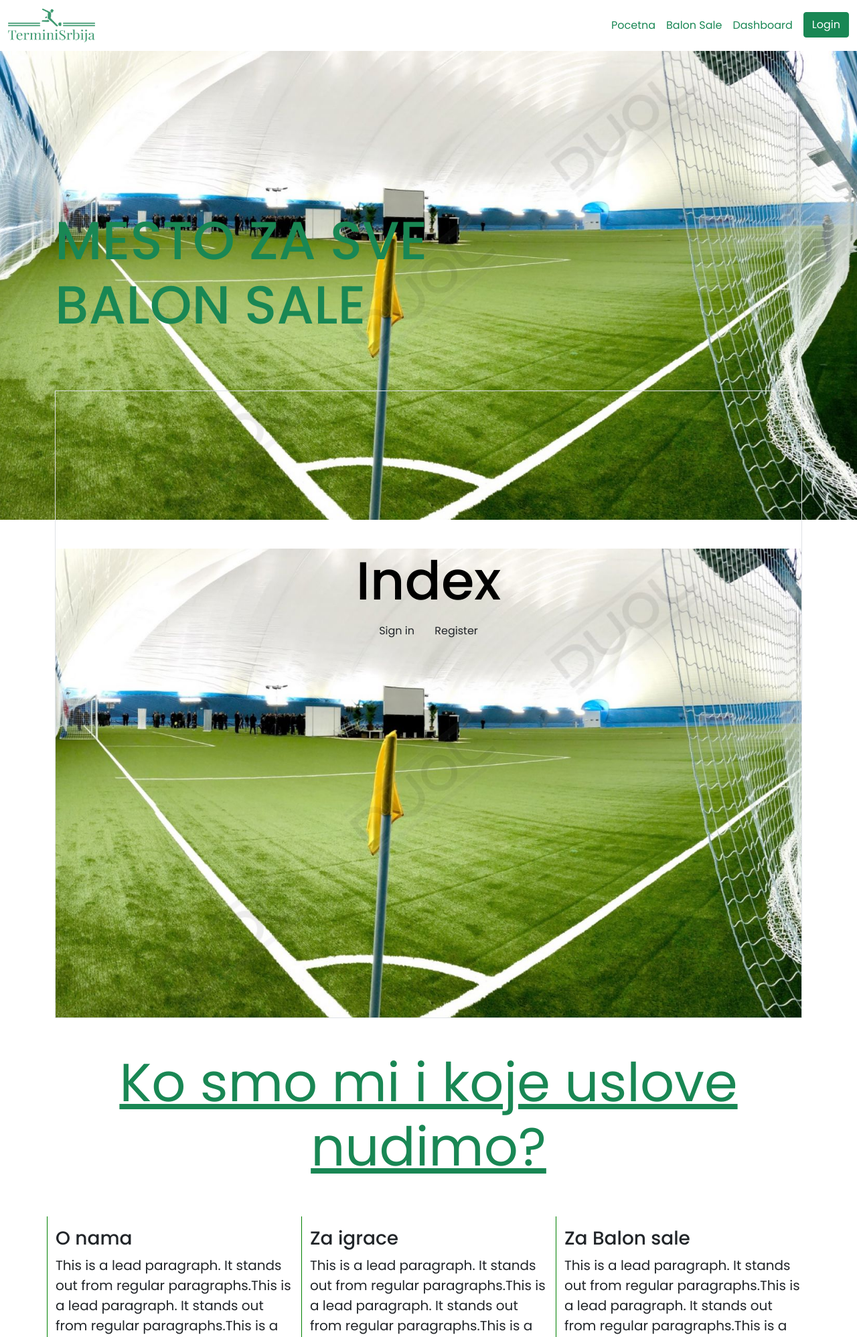
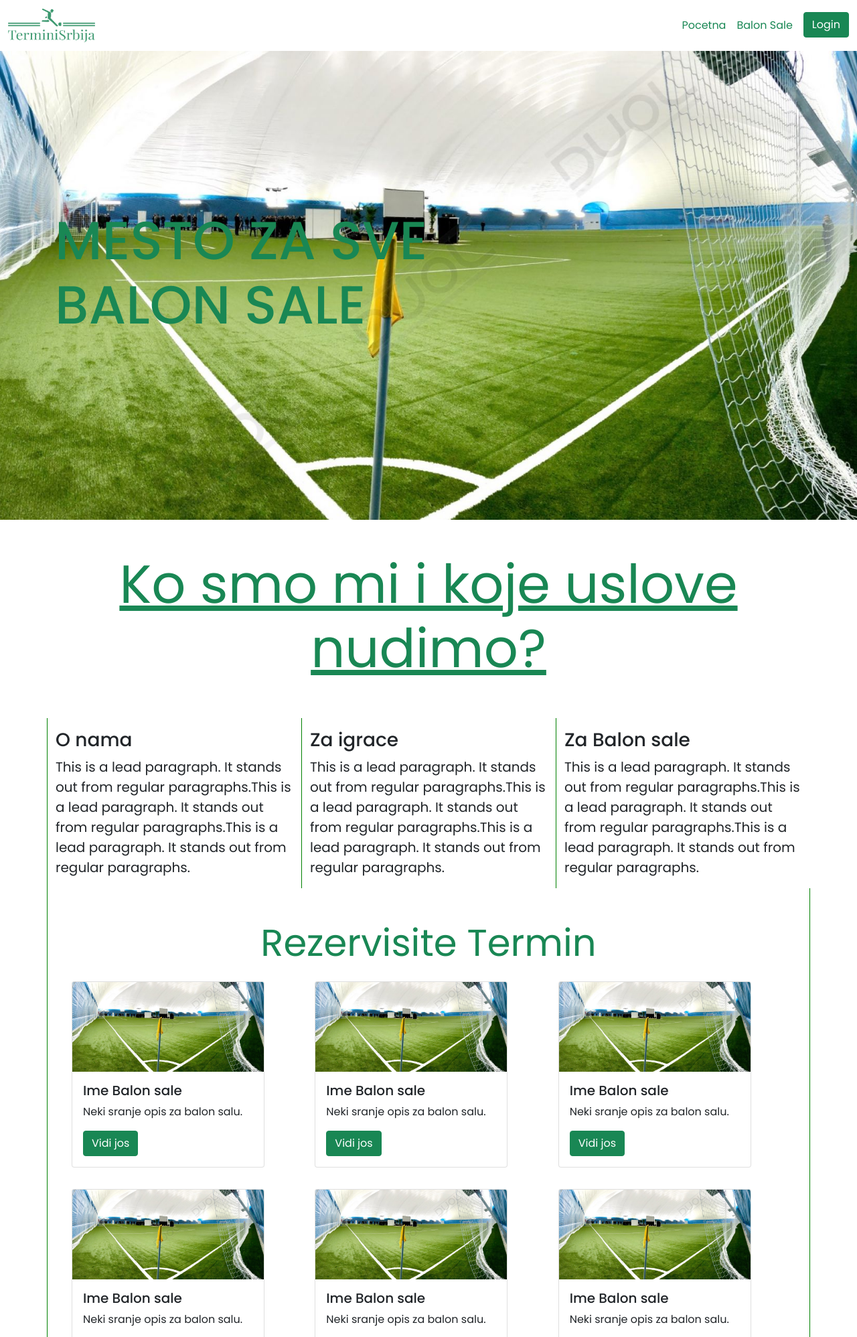
Before and after one commit to daniloradosavljevic/terminisrbijaprojekat, a Flask app: page / in a window 1280 px wide. Shown: the top 1996 px of the page at 67% size. Run offline with Flask 3, Linux system fonts and the light colour scheme; some libraries are stand-ins or nearby versions.

Commit message:
Sredjene neke sitnice oko navigacije

```diff
--- a/app.py
+++ b/app.py
@@ -7,7 +7,7 @@ import secrets
 import uuid, os
 from werkzeug.utils import secure_filename
 from mapa import generate_embed_code_from_address
-from datetime import datetime
+from datetime import datetime,timedelta
 
 app = Flask(__name__)
 
@@ -228,7 +228,13 @@ def file_size_allowed(file):
 def sale():
     cursor = mysql.connection.cursor(MySQLdb.cursors.DictCursor)
     cursor.execute(
-        "SELECT balon_sale.*, MIN(slike_sala.putanja) AS putanja_slike FROM balon_sale LEFT JOIN slike_sala ON balon_sale.id_sale = slike_sala.id_sale GROUP BY balon_sale.id_sale"
+        """
+        SELECT balon_sale.*, MIN(slike_sala.putanja) AS putanja_slike, ROUND(AVG(ocene_sale.ocena),1) AS prosecna_ocena
+        FROM balon_sale
+        LEFT JOIN slike_sala ON balon_sale.id_sale = slike_sala.id_sale
+        LEFT JOIN ocene_sale ON balon_sale.id_sale = ocene_sale.id_sale
+        GROUP BY balon_sale.id_sale
+        """
     )
     sve_sale = cursor.fetchall()
     return render_template("sale.html", sve_sale=sve_sale)
@@ -343,6 +349,14 @@ def moji_zahtevi():
         (session["id"],),
     )
     zahtevi_termina = cursor.fetchall()
+    now_time = datetime.now()
+
+    # Prolazi kroz svaki zahtev i postavi ts
+    for zahtev in zahtevi_termina:
+        vreme_zahteva = zahtev['vreme']
+        # Ako je trenutno vreme bar 1 dan ispred vremena iz zahteva, postavi ts na True, inače False
+        zahtev['ts'] = now_time - vreme_zahteva >= timedelta(days=1)
+
     return render_template("moji_zahtevi.html", zahtevi=zahtevi_termina)
 
 
@@ -610,6 +624,9 @@ def ocene_igraca(igrac_id):
 
 @app.route("/admin/dashboard")
 def admin_dashboard():
+    if "loggedin" not in session or not session["loggedin"] or session['tip'] != 0:
+        return redirect(url_for("home"))
+
     cur = mysql.connection.cursor()
     cur.execute("SELECT * FROM accounts")
     users = cur.fetchall()
@@ -626,6 +643,8 @@ def admin_dashboard():
 
 @app.route("/admin/edit_user/<int:user_id>", methods=["GET", "POST"])
 def edit_user(user_id):
+    if "loggedin" not in session or not session["loggedin"] or session['tip'] != 0:
+        return redirect(url_for("home"))
     cur = mysql.connection.cursor()
     cur.execute("SELECT * FROM accounts WHERE id = %s", (user_id,))
     user = cur.fetchone()
@@ -665,6 +684,8 @@ def edit_user(user_id):
 
 @app.route("/admin/edit_sale/<int:sale_id>", methods=["GET", "POST"])
 def edit_sale(sale_id):
+    if "loggedin" not in session or not session["loggedin"] or session['tip'] != 0:
+        return redirect(url_for("home"))
     cur = mysql.connection.cursor()
     cur.execute("SELECT * FROM balon_sale WHERE id_sale = %s", (sale_id,))
     sale = cur.fetchone()
--- a/templates/base.html
+++ b/templates/base.html
@@ -56,9 +56,11 @@
                 <li class="nav-item">
                     <a href="{{ url_for('sale') }}" class="nav-link text-success">Balon Sale</a>
                 </li>
+                {% if 'loggedin' in session and session['loggedin'] and session['tip'] == 0 %}
                 <li class="nav-item">
-                  <a href="#" class="nav-link text-success">Dashboard</a>
+                  <a href="{{ url_for('admin_dashboard') }}" class="nav-link text-success">Dashboard</a>
               </li>
+                {% endif %}
                 <li class="nav-item d-md-none">
                     <a class="nav-link text-success">LogIn</a>
                 </li>
--- a/templates/index.html
+++ b/templates/index.html
@@ -13,30 +13,7 @@
         </br>
         </br>
         </br>
-        <div align="center">
-            <div align="center" class="border">
-                <div class="header">
-                    <h1 class="word">Index</h1>
-                    {% if ulogovan == True %}
-                </div>
-                </br>
-                </br>
-                </br>
-                <h1 class="bottom">
-                    Zdravo {{session.username}}!!</br>
-                    </br> Dobrodosao
-                </h1>
-                </br>
-                </br>
-                </br>
-                <a href="{{ url_for('logout') }}" class="btn">Logout</a>
-                <br><br> {% if session['tip'] == 0 %}
-                <a href="{{ url_for('admin_dashboard') }}" class="btn">Admin Dashboard</a> {% endif %} {% if session['tip'] == 1 %}
-                <a href="{{ url_for('dodavanjesale') }}" class="btn">Dodaj balon salu</a> {% endif %} {% else %}
-                <a href="{{ url_for('login') }}" class="btn">Sign in</a>
-                <a href="{{ url_for('register') }}" class="btn">Register</a> {% endif %}
 
-            </div>
         </div>
 
     </div>
@@ -160,9 +137,6 @@
                         </div>
                     </div>
                 </div>
-                <div class="text-center">
-                    <a href="sale.html" class="btn btn-success btn-lg text-center">Vidi jos</a>
-                </div>
             </div>
         </div>
         <!-- Mobile Column -->
--- a/templates/moji_zahtevi.html
+++ b/templates/moji_zahtevi.html
@@ -9,6 +9,7 @@
             <th>Status termina</th>
             <th>Vreme</th>
             <th>Sala</th>
+            <th>Ocene igrača</th>
             <th>Akcija</th>
         </tr>
     </thead>
@@ -20,11 +21,15 @@
             <td>{{ zahtev['status_termina'] }}</td>
             <td>{{ zahtev['vreme'] }}</td>
             <td>{{ zahtev['naziv_sale'] }}</td>
+            <td><a href="{{ url_for('ocene_igraca', igrac_id=zahtev['id_igraca']) }}">Pogledaj</a></td>
             <td>
                 {% if zahtev['status_termina'] == 'zatrazen' %}
                     <a href="{{ url_for('odobri_zahtev', termin_id=zahtev['id']) }}">Odobri</a>
                     <a href="{{ url_for('odbij_zahtev', termin_id=zahtev['id']) }}">Odbij</a>
 
+                {% endif %}
+                {% if zahtev['status_termina'] == 'odobren' and zahtev['ts'] %}
+                <a href="{{ url_for('oceni', entity_id=zahtev['id_igraca']) }}">Oceni</a>
                 {% endif %}
             </td>
         </tr>
--- a/templates/ocene_igraca.html
+++ b/templates/ocene_igraca.html
@@ -10,4 +10,5 @@
         <li>Nema ocena za ovog igrača</li>
         {% endif %}
     </ul>
+
 {% endblock %}
```
Also changed, not shown: templates/detalji_sale.html (+7 -1 lines), templates/sale.html (+9 -2 lines).
